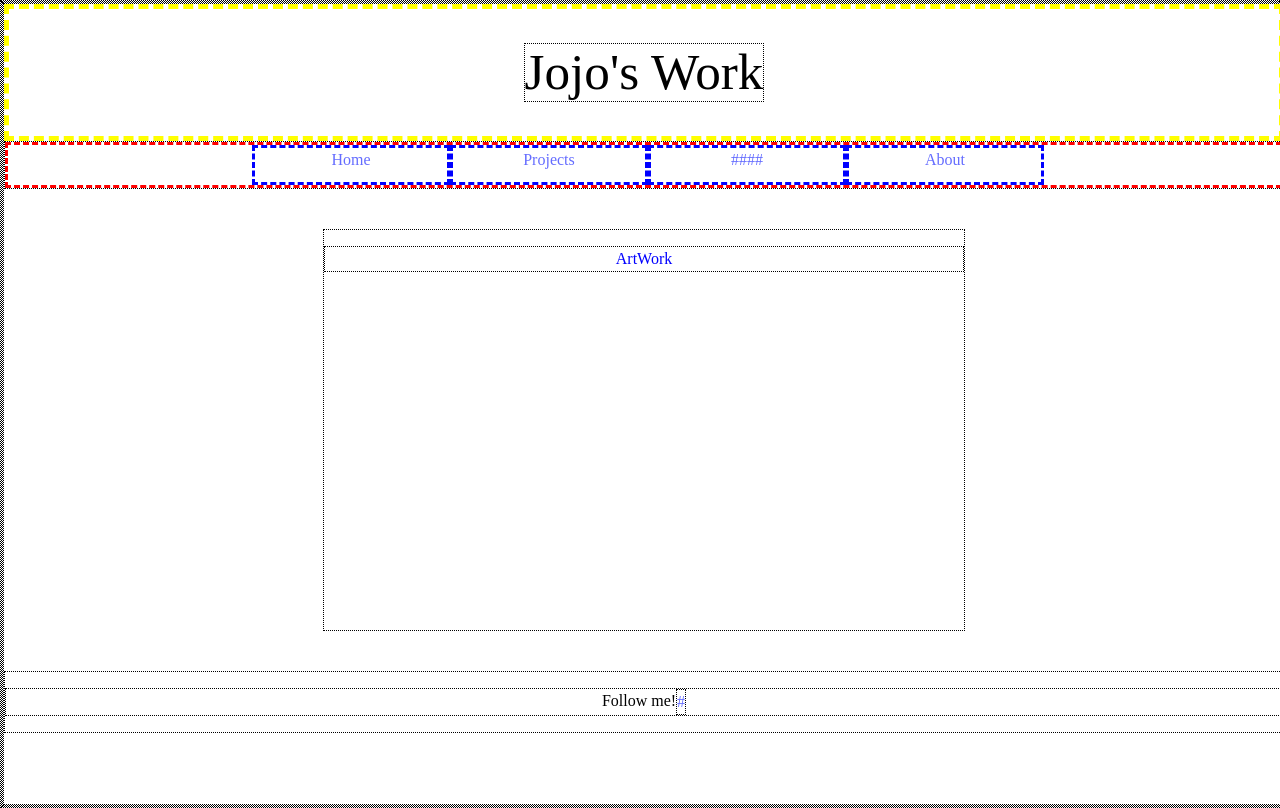
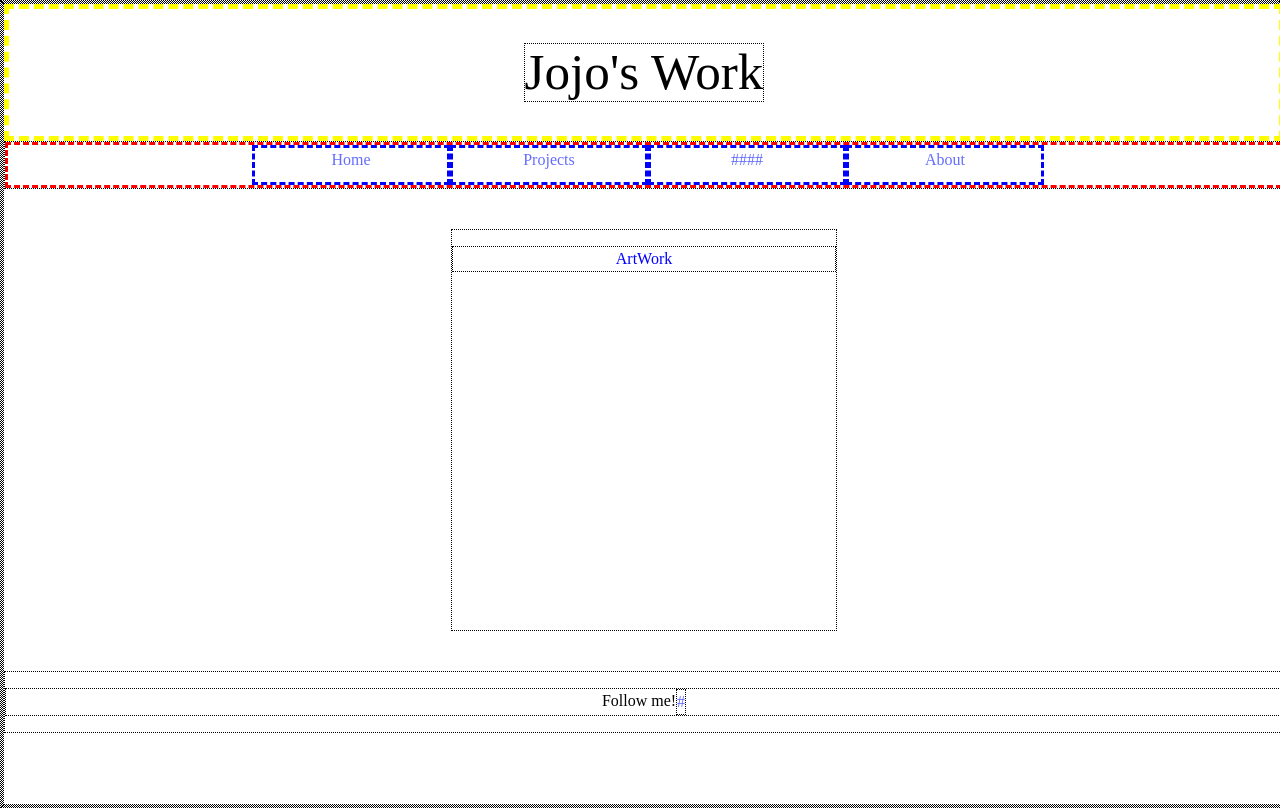
Before and after one commit to Emmanuel-Abreu/emmanuel-abreu.github.io, a React (Vite) app: page / in a window 1280 px wide. Built offline with nearby package versions, Linux system fonts and the light colour scheme.

Commit message:
Removed ArtPiece2 component and CSS

```diff
--- a/package.json
+++ b/package.json
@@ -6,7 +6,7 @@
   "type": "module",
   "scripts": {
     "dev": "vite",
-    "predeploy": "rm -rf dist && npm run build && cp dist/index.html dist/404.html",
+    "predeploy": "rm -rf dist && npm run build",
     "deploy":"gh-pages -d dist",
     "build": "vite build",
     "lint": "eslint .",
--- a/src/App.jsx
+++ b/src/App.jsx
@@ -4,7 +4,6 @@ import Navbar from './components/Navbar';
 import Banner from './components/Banner'
 import About from './pages/about/About';
 import ArtPiece from './components/ArtPiece';
-import ArtPiece2 from './components/ArtPiece2';
 import Projects from './pages/projects/Projects';
 import Footer from './components/Footer';
 // Components to create and import:
@@ -30,7 +29,7 @@ export default function App() {
           <Route path="/pages/projects" element={<Projects/>}></Route>
         </Routes>
       </Router>
-      <ArtPiece2/>
+      <ArtPiece/>
       <Footer/>
     </div>
   );
--- a/src/assets/styles/ArtPiece2.css
+++ /dev/null
@@ -1,7 +0,0 @@
-.ArtPiece2{
-  align-self: center;
-  height: 50vh;
-  width: 50vw;
-  color: blue;
-  margin: 5vh;
-}
--- a/src/components/ArtPiece2.jsx
+++ /dev/null
@@ -1,10 +0,0 @@
-import React from "react";
-import '../assets/styles/ArtPiece2.css'
-
-export default function ArtPiece2(){
-  return (
-    <div className="ArtPiece2">
-      <p>ArtWork</p>
-    </div>
-  );
-}
```
